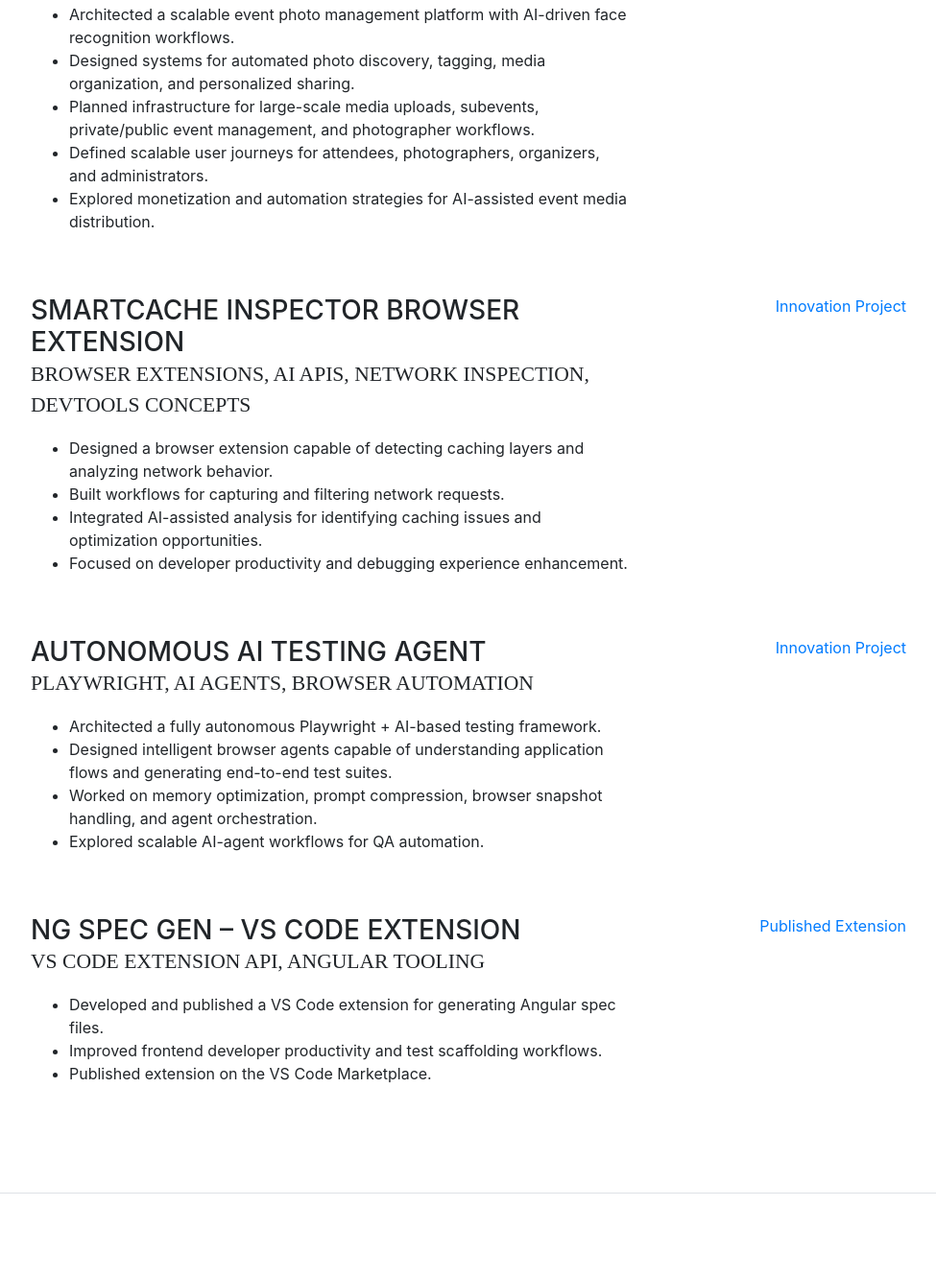
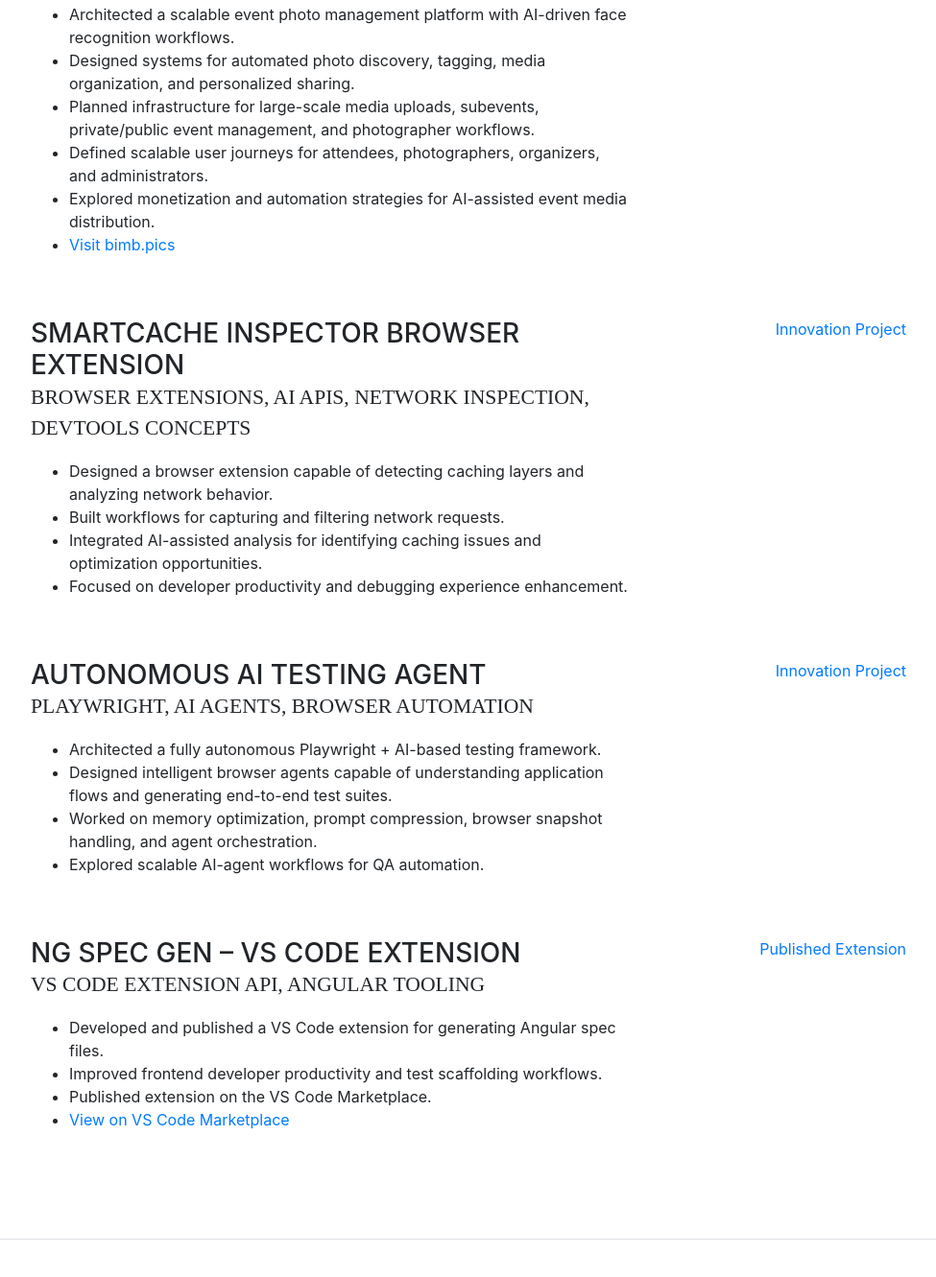
Before and after one commit to k3t4ngit/portfolio, a website with bundled scripts: page index.html in a window 1280 px wide. Shown: the part 4681-6012 px from the top of the page at 96% size, without its empty margins (288-1263 px from the left). Built offline with nearby package versions, Linux system fonts and the light colour scheme; a web font is replaced by a local one.

Commit message:
Added links

```diff
--- a/index.html
+++ b/index.html
@@ -8,7 +8,7 @@
   <meta name="description" content="">
   <meta name="author" content="">
 
-  <title>Resume - Ketan Tiwari</title>
+  <title>Portfolio - Ketan Tiwari</title>
 
   <!-- Bootstrap core CSS -->
   <link href="vendor/bootstrap/css/bootstrap.min.css" rel="stylesheet">
@@ -387,6 +387,7 @@
               <li>Planned infrastructure for large-scale media uploads, subevents, private/public event management, and photographer workflows.</li>
               <li>Defined scalable user journeys for attendees, photographers, organizers, and administrators.</li>
               <li>Explored monetization and automation strategies for AI-assisted event media distribution.</li>
+              <li><a href="https://bimb.pics" target="_blank" rel="noopener noreferrer">Visit bimb.pics</a></li>
             </ul>
           </div>
           <div class="resume-date text-md-right">
@@ -434,6 +435,7 @@
               <li>Developed and published a VS Code extension for generating Angular spec files.</li>
               <li>Improved frontend developer productivity and test scaffolding workflows.</li>
               <li>Published extension on the VS Code Marketplace.</li>
+              <li><a href="https://marketplace.visualstudio.com/items?itemName=KetanTiwari.ngen-utc-vscode" target="_blank" rel="noopener noreferrer">View on VS Code Marketplace</a></li>
             </ul>
           </div>
           <div class="resume-date text-md-right">
```
